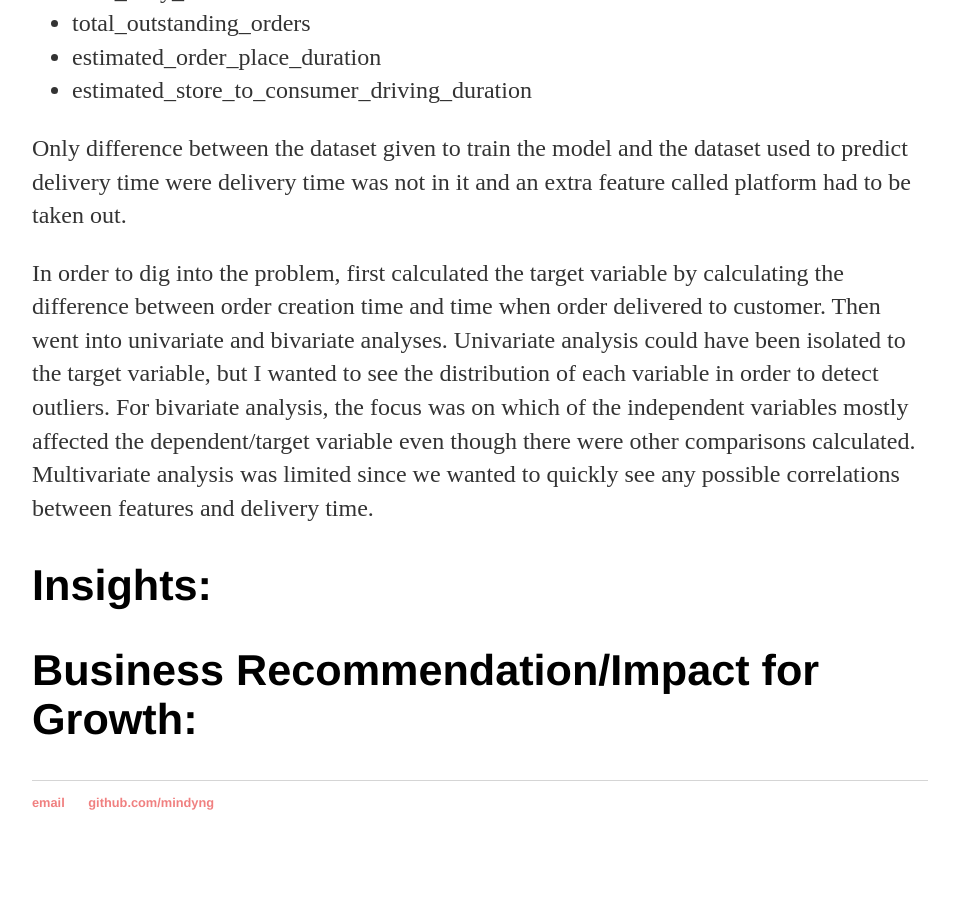
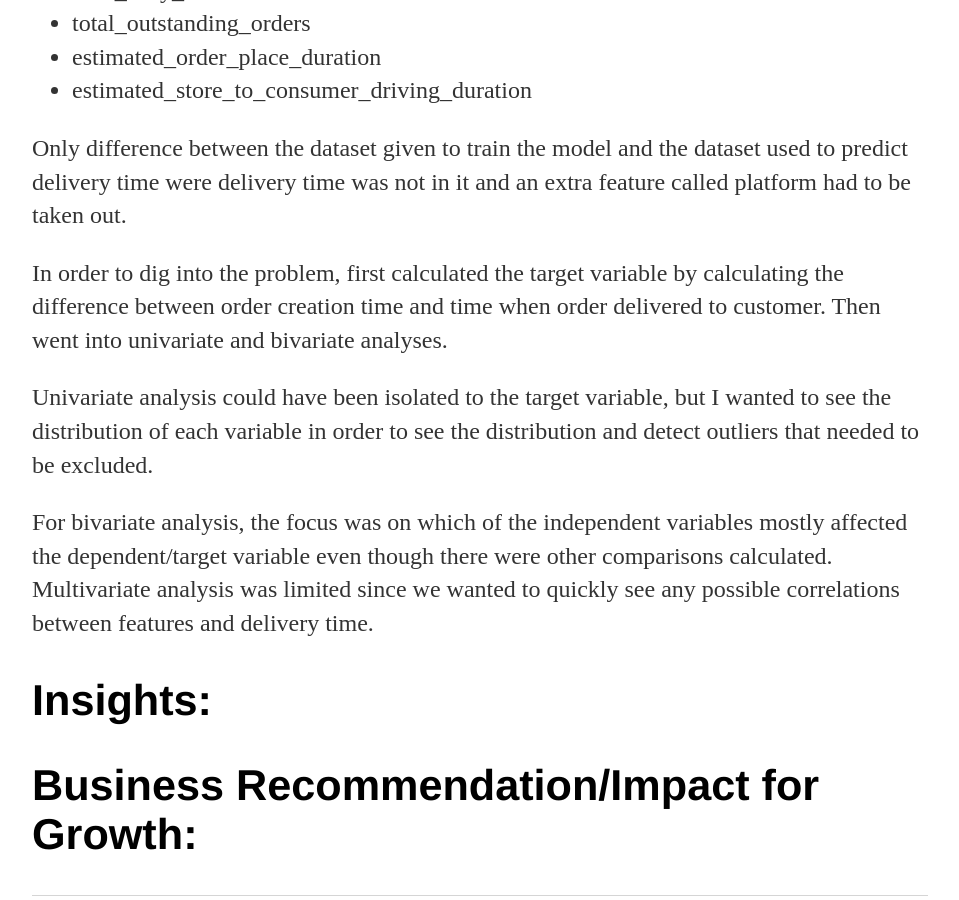
Before and after one commit to mindyng/mindyng.github.io, a Jekyll site: the page built from _posts/2023-10-23-Delivery-Time-Prediction.md, in a window 1280 px wide and 900 px high, scrolled down 1534 px. Shown: the whole window, without its empty margins (160-1119 px from the left). Built offline with Jekyll 4.4.1, drawn with Linux system fonts in a browser that asks for light colours; our own code applies the rules of GitHub Pages for plain Markdown files; before the commit the page ends 2406 px from its top, so only the background shows below that; some of the changed text lies outside the part shown.

Commit message:
Update 2023-10-23-Delivery-Time-Prediction.md

```diff
--- a/_posts/2023-10-23-Delivery-Time-Prediction.md
+++ b/_posts/2023-10-23-Delivery-Time-Prediction.md
@@ -1,17 +1,17 @@
 ## Business Problem:
 
 When it comes to ETA for a service, how long an order takes to arrive at a customer's location is a huge factor in whether or not a customer will choose to order or even come back
-as a customer (retention). If the time it takes to deliver is earlier than predicted time then that will sometimes not harm the customer. However, if a package/goods is delivered
-later than the predicted time, then customers will be unstatisfied and most likely will churn and seek a competitor for delivery services.
+as a customer (retention). If the time it takes to deliver is earlier than predicted time then that will sometimes not harm the brand-customer relationship. However, if a package/goods is delivered
+later than the predicted time then customers will be unstatisfied and most likely will churn and seek a competitor for delivery services.
 
 ## Metric(s) To Lift:
 
 1. Conversion - Direct
-2. Customer Satisfaction (NPS) / Retention - Stretch
+2. Customer Satisfaction (NPS), e.g. less Customer Support tickets / Retention - Stretch
 
 ## Hypothesis:
 
-When providing an accurate delivery time prediction, customers are more willing to order again.
+When providing an accurate delivery time prediction, customers are more willing to order/come back to the platform and have less complaints.
 
 ## Analysis/Approach:
 
@@ -38,8 +38,12 @@
 to be taken out.
 
 In order to dig into the problem, first calculated the target variable by calculating the difference between order creation time and time when order delivered to customer. Then went
-into univariate and bivariate analyses. Univariate analysis could have been isolated to the target variable, but I wanted to see the distribution of each variable in order to detect
-outliers. For bivariate analysis, the focus was on which of the independent variables mostly affected the dependent/target variable even though there were other comparisons calculated.
+into univariate and bivariate analyses.
+
+Univariate analysis could have been isolated to the target variable, but I wanted to see the distribution of each variable in order to see the distribution and detect
+outliers that needed to be excluded.
+
+For bivariate analysis, the focus was on which of the independent variables mostly affected the dependent/target variable even though there were other comparisons calculated.
 Multivariate analysis was limited since we wanted to quickly see any possible correlations between features and delivery time.
 
 ## Insights:
```
